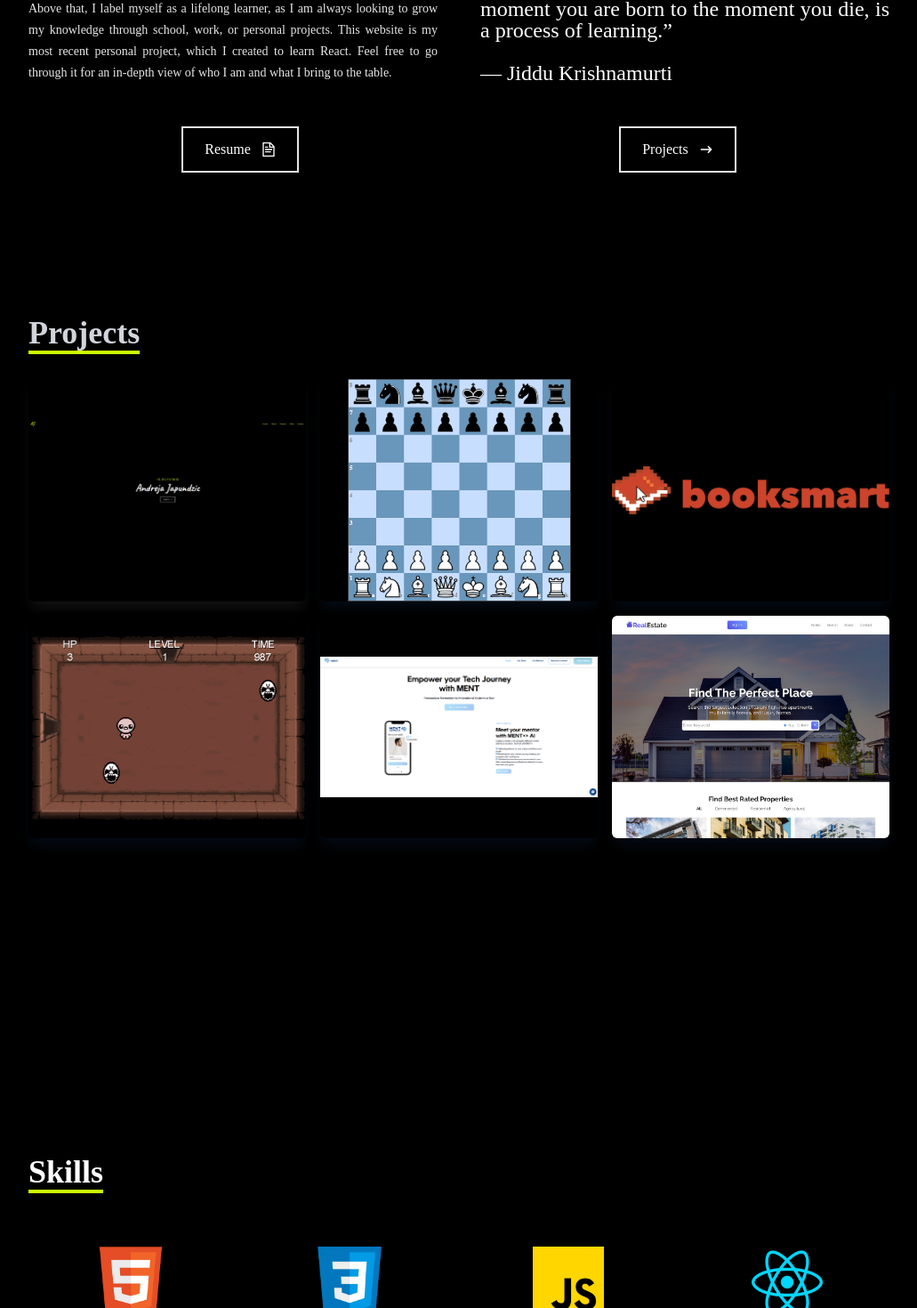
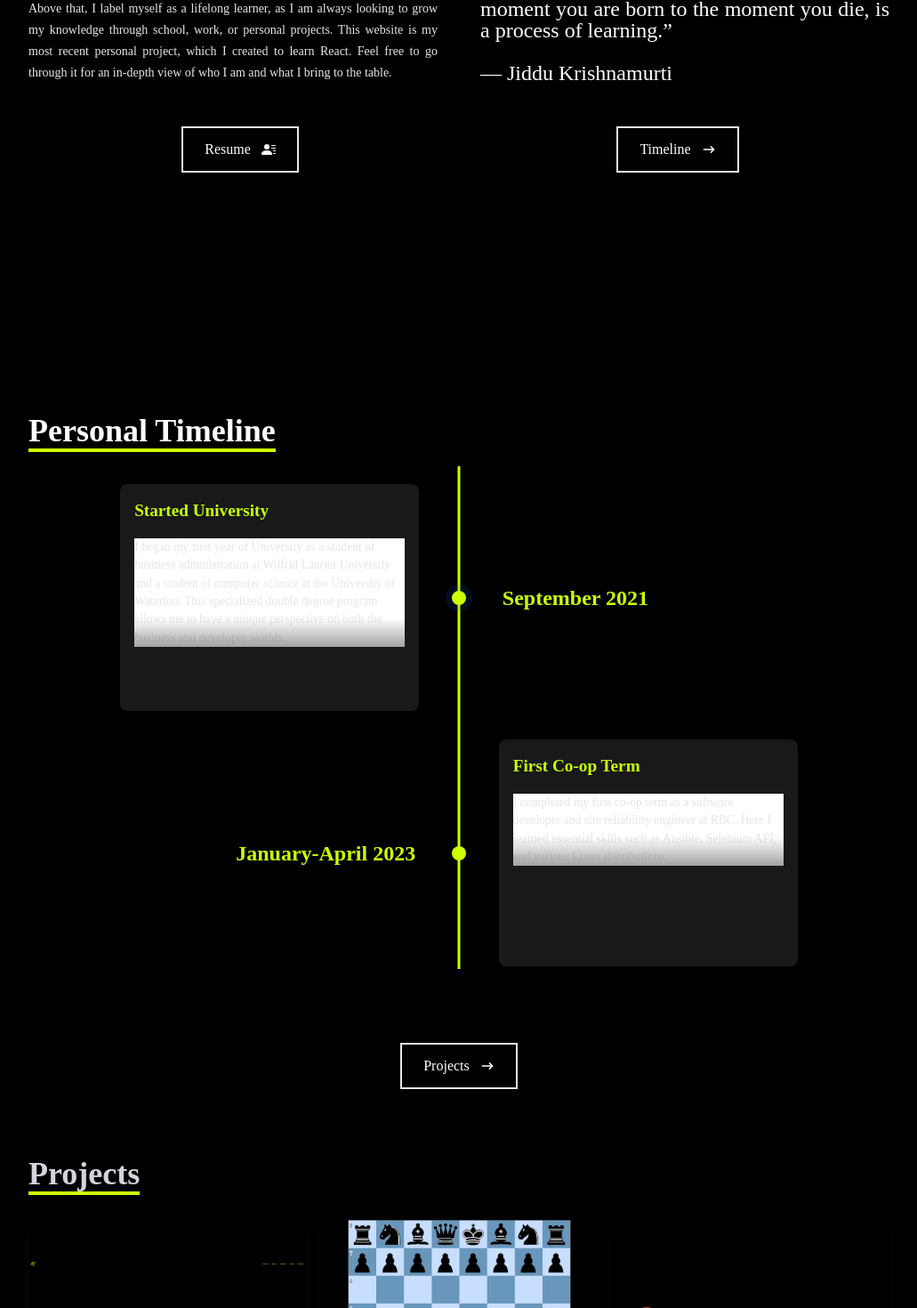
Before and after one commit to a-japundzic/portfolio-react-app, a React (Create React App) app: page / in a window 1280 px wide. Shown: the part 1152-2622 px from the top of the page at 89% size, without its empty margins (124-1155 px from the left). Built offline with nearby package versions, Linux system fonts and the light colour scheme.

Commit message:
Final changes

```diff
--- a/package.json
+++ b/package.json
@@ -9,6 +9,7 @@
     "@testing-library/user-event": "^13.2.1",
     "hamburger-react": "^2.5.0",
     "react": "^18.2.0",
+    "react-chrono": "^2.6.0",
     "react-dom": "^18.2.0",
     "react-icons": "^5.0.1",
     "react-scripts": "5.0.1",
--- a/src/App.js
+++ b/src/App.js
@@ -4,6 +4,7 @@ import Navbar from "./components/Navbar";
 import Skills from "./components/Skills";
 import Work from "./components/Work";
 import Contact from "./components/Contact";
+import Timeline from "./components/Timeline";
 
 
 function App() {
@@ -12,6 +13,7 @@ function App() {
       <Navbar />
       <Home />
       <About />
+      <Timeline />
       <Work />
       <Skills />
       <Contact />
--- a/src/components/About.jsx
+++ b/src/components/About.jsx
@@ -1,6 +1,7 @@
 import React from 'react'
 
 import { GrDocumentText } from "react-icons/gr";
+import {BsFillPersonLinesFill} from 'react-icons/bs'
 import Pdf from '../resume/Andreja_Japundzic_Resume.pdf'
 import {HiArrowNarrowRight} from 'react-icons/hi'
 import {Link} from 'react-scroll'
@@ -39,17 +40,17 @@ export const About = () => {
             <a href = {Pdf} target = "_blank">
                         <button className='text-white group border-2 px-6 py-3 my-2 flex justify-center items-center hover:text-black hover:bg-[#CCFF01] hover:border-[#CCFF01] duration-300'>
                             Resume
-                            <GrDocumentText className='ml-3'/>
+                            <BsFillPersonLinesFill className='ml-3'/>
                         </button>
             </a>
             <div>
                 <Link
-                    to="work"
+                    to="timeline"
                     smooth={true}
                     duration={700}
                 >
                     <button className='text-white group border-2 px-6 py-3 my-2 flex justify-center items-center hover:text-black hover:bg-[#CCFF01] hover:border-[#CCFF01] duration-300'>
-                        Projects
+                        Timeline
                         <HiArrowNarrowRight className='ml-3 group-hover:rotate-90 duration-300'/>
                     </button>
                 </Link>
--- a/src/components/Contact.jsx
+++ b/src/components/Contact.jsx
@@ -2,7 +2,7 @@ import React from 'react'
 
 const Contact = () => {
   return (
-    <div name='contact' className='w-full h-screen bg-[#000000] flex justify-center items-center p-4'>
+    <div name='contact' className='w-full h-screen bg-[#000000] flex justify-center items-center p-'>
         <form method='POST' action="https://getform.io/f/pbmznzoa" className='flex flex-col max-w-[600px] w-full'>
           <div className='pb=8'>
             <p className='text-4xl font-bold inline border-b-4 border-[#CCFF01] text-white'>Contact</p>
--- a/src/components/Navbar.jsx
+++ b/src/components/Navbar.jsx
@@ -4,6 +4,8 @@ import { HiOutlineMail } from 'react-icons/hi'
 import {BsFillPersonLinesFill} from 'react-icons/bs'
 import {Link} from 'react-scroll'
 import Hamburger from 'hamburger-react'
+
+import Pdf from '../resume/Andreja_Japundzic_Resume.pdf'
 
 import Logo from '../assets/logo2.png'
 
@@ -21,9 +23,9 @@ const Navbar = () => {
 
     const controlNavbar = () => {
       if (window.scrollY > 250) { // if scroll down hide the navbar
+        setShow(false);
+      } else { // if scroll up show the navbar
         setShow(true);
-      } else { // if scroll up show the navbar
-        setShow(false);
       }
 
       // remember current page location to use in the next move
@@ -41,12 +43,12 @@ const Navbar = () => {
 
   return (
     <div className={`fixed w-full h-[80px] flex justifty-between items-center px-4 bg-[##000000] text-[#CCFF01]`}>
-        <div className={`active ${show && 'hidden'}`}>
+        <div className={`logo-width:flex active ${!show && 'hidden'}`}>
             <img src={Logo} alt="Logo Image" style={{width: '50px'}} />
         </div>
 
         {/* menu */}
-        <ul className='hidden md:flex ml-auto'>
+        <ul className='hidden nav-width:flex ml-auto'>
             <li>
                 <Link
                     to="home"
@@ -63,6 +65,15 @@ const Navbar = () => {
                     duration={500}
                 >
                     About
+                </Link>
+            </li>
+            <li>
+                <Link
+                    to="timeline"
+                    smooth={true}
+                    duration={500}
+                >
+                    Timeline
                 </Link>
             </li>
             <li>
@@ -95,7 +106,7 @@ const Navbar = () => {
         </ul>
 
         {/* Hamburger */}
-        <div onClick={handleClick} className='md:hidden ml-auto z-10'>
+        <div onClick={handleClick} className='nav-width:hidden ml-auto z-10'>
             <Hamburger toggled={isOpen} size={20} toggle={setOpen} />
         </div>
 
@@ -119,6 +130,16 @@ const Navbar = () => {
                     duration={500}
                 >
                     About
+                </Link>
+            </li>
+            <li className='py-6 text-4xl'>
+                <Link
+                    onClick={handleClick}
+                    to="timeline"
+                    smooth={true}
+                    duration={500}
+                >
+                    Timeline
                 </Link>
             </li>
             <li className='py-6 text-4xl'>
@@ -154,31 +175,31 @@ const Navbar = () => {
         </ul>
 
         {/* Social icons */}
-        {/* <div className='flex fixed flex-col top-[35%] left-0 text-white'>
+         <div className='flex fixed flex-col top-[35%] left-0 text-white'>
             <ul>
                 <li className='w-[80px] logo-width:w-[160px] h-[40px] lg:h-[60px] flex justify-between items-center ml-[-80px] hover:ml-[-10px] duration-300 bg-blue-600'>
-                    <a className='mr-[-10px] lg:mr-0 duration-300 flex justify-between items-center w-full text-white' href="/">
+                    <a className='mr-[-10px] lg:mr-0 duration-300 flex justify-between items-center w-full text-white' href="https://www.linkedin.com/in/a-japundzic/" target='_blank'>
                         LinkedIn <FaLinkedin size={30} />
                     </a>
                 </li>
                 <li className='w-[80px] logo-width:w-[160px] h-[40px] lg:h-[60px] flex justify-between items-center ml-[-80px] hover:ml-[-10px] duration-300 bg-[#333333]'>
-                    <a className='mr-[-10px] lg:mr-0 duration-300 flex justify-between items-center w-full text-white' href="/">
+                    <a className='mr-[-10px] lg:mr-0 duration-300 flex justify-between items-center w-full text-white' href="https://github.com/a-japundzic" target='_blank'>
                         GitHub <FaGithub size={30} />
                     </a>
                 </li>
                 <li className='w-[80px] logo-width:w-[160px] h-[40px] lg:h-[60px] flex justify-between items-center ml-[-80px] hover:ml-[-10px] duration-300 bg-[#6fc2b0]'>
-                    <a className='mr-[-10px] lg:mr-0 duration-300 flex justify-between items-center w-full text-white' href="/">
+                    <a className='mr-[-10px] lg:mr-0 duration-300 flex justify-between items-center w-full text-white' href="mailto:japu1350@mylaurier.ca">
                         Email <HiOutlineMail size={30} />
                     </a>
                 </li>
                 <li className='w-[80px] logo-width:w-[160px] h-[40px] lg:h-[60px] flex justify-between items-center ml-[-80px] hover:ml-[-10px] duration-300 bg-[#565f69]'>
-                    <a className='mr-[-10px] lg:mr-0 duration-300 flex justify-between items-center w-full text-white' href="/">
+                    <a className='mr-[-10px] lg:mr-0 duration-300 flex justify-between items-center w-full text-white' href = {Pdf} target = "_blank">
                         Resume <BsFillPersonLinesFill size={30} />
                     </a>
                 </li>
             </ul>
 
-        </div> */}
+        </div>
     </div>
   )
 }
--- /dev/null
+++ b/src/components/Timeline.jsx
@@ -0,0 +1,93 @@
+import React from 'react'
+
+import { Chrono } from 'react-chrono'
+
+import {HiArrowNarrowRight} from 'react-icons/hi'
+import {Link} from 'react-scroll'
+
+const Timeline = () => {
+
+    const items = [
+        {
+            title: "September 2021",
+            cardTitle: "Started University",
+            cardDetailedText: "I began my first year of University as a student of business administration at Wilfrid Laurier University and a student of computer science at the University of Waterloo. This specialized double degree program allows me to have a unique perspective on both the business and developer worlds.",
+        },
+        {
+            title: "January-April 2023",
+            cardTitle: "First Co-op Term",
+            cardDetailedText: "I completed my first co-op term as a software developer and site reliability engineer at RBC. Here I learned essential skills such as Ansible, Selenium API, and various Linux distributions.",
+        },
+        {
+            title: "January-April 2024",
+            cardTitle: "Second Co-op Term",
+            cardDetailedText: "I completed my second co-op as a systems administrator at IBM. Here I built on the foundation of skills and tools I learned to use at RBC through continued use of Ansible and various Linux distributions. Additionally, I learned new skills, such as how to use Jira to solve production issues. Finally, I got the opportunity to participate in a Swift Audit, which gave me valuable insights on the infrastructure of high-security systems. ",
+        },
+        {
+            title: "September-December 2024",
+            cardTitle: "Exchange",
+            cardDetailedText: "I will be going on exchange to the NHH Norwegian School of Economics in Bergen, Norway. NHH is one of the leading business schools in Europe, where I will have the opportunity to grow my business skills. Additionally, the ability to experience several different cultures will help me gain unique perspectives and assist in my overall growth as an individual. ",
+        },
+        {
+            title: "January-April 2025",
+            cardTitle: "Third Co-op Term",
+            cardDetailedText: "This will be my third co-op term and the one I am currently applying to jobs for. I am hoping to bring my unique perspectives and skills to assist the company in pursuing its objectives. I also hope to continue my learning and building my skill set through my role at the company. ",
+        },
+        {
+            title: "September-December 2025",
+            cardTitle: "Fourth Co-op Term",
+            cardDetailedText: "This will be my final co-op term, where I will focus on continuing my learning and expanding my skill set. ",
+        },
+        {
+            title: "August 2026",
+            cardTitle: "Graduation",
+            cardDetailedText: "After I complete my final school term in the summer, I will officially graduate the double degree program. This will be the start of a new learning journey for me as I continue to build off the foundation gained from my program and I continue my learning at a new job role or higher education. As stated above, there is no end to education. ",
+        },
+    ];
+
+
+    return (
+        <div name='timeline' className='bg-[#000000] w-full h-screen items-center text-white '>
+            <div className='max-w-[1000px] mx-auto p-4 flex flex-col justify-center w-full h-full'>
+                <div className='pb-5'>
+                    <p className='text-4xl font-bold inline border-b-4 border-[#CCFF01] '>Personal Timeline</p>
+                </div>
+
+                <Chrono
+                    theme={{
+                        primary: '#CCFF01',
+                        secondary: '#00000',
+                        cardBgColor: '#191919',
+                        titleColor: '#CCFF01',
+                        titleColorActive: '#CCFF01',
+                        cardTitleColor: '#CCFF01',
+                        cardDetailsColor: '#E6E6E6',
+                    }}
+
+                    fontSizes={{
+                        cardSubtitle: '0.85rem',
+                        cardText: '0.8rem',
+                        cardTitle: '1.2rem',
+                        title: '1.5rem',
+                    }}
+
+                    items={items} mode="VERTICAL_ALTERNATING" disableToolbar cardHeight={255} />
+
+                <div className='flex justify-center items-center pt-[75px]'>
+                    <Link
+                        to="work"
+                        smooth={true}
+                        duration={700}
+                    >
+                        <button className='text-white group border-2 px-6 py-3 my-2 flex justify-center items-center hover:text-black hover:bg-[#CCFF01] hover:border-[#CCFF01] duration-300'>
+                            Projects
+                            <HiArrowNarrowRight className='ml-3 group-hover:rotate-90 duration-300'/>
+                        </button>
+                    </Link>
+                </div>
+            </div>
+        </div>
+    )
+}
+
+export default Timeline
--- a/src/components/Work.jsx
+++ b/src/components/Work.jsx
@@ -7,9 +7,12 @@ import booksmart from '../assets/projects/booksmart.png'
 import bindingofICS from '../assets/projects/bindingOfICS.png'
 import MENT from '../assets/projects/MENT.png'
 
+import {HiArrowNarrowRight} from 'react-icons/hi'
+import {Link} from 'react-scroll'
+
 const Work = () => {
   return (
-    <div name='work' className='w-full md:h-screen text-white bg-[#000000] pb-[400px]'>
+    <div name='work' className='w-full md:h-screen text-white bg-[#000000] pb-[400px] pt-[400px]'>
       <div className='max-w-[1000px] mx-auto p-4 flex flex-col justify-center w-full h-full'>
         <div className='pb-8'>
           <p className='text-4xl font-bold inline border-b-4 text-gray-300 border-[#CCFF01]'>Projects</p>
@@ -31,9 +34,9 @@ const Work = () => {
                 Personal Website
               </span>
               <div className='pt-8 text-center'>
-                <a href="/">
+                <a href="https://github.com/a-japundzic/portfolio-react-app" target='_blank'>
                   <button className='text-center rounded-lg px-4 py-3 m-2 bg-white text-black font-bold text-lg'>
-                    Git Repo
+                    Info
                   </button>
                 </a>
               </div>
@@ -56,7 +59,7 @@ const Work = () => {
               <div className='pt-8 text-center'>
                 <a href="https://github.com/a-japundzic/Chess" target="_blank">
                   <button className='text-center rounded-lg px-4 py-3 m-2 bg-white text-black font-bold text-lg'>
-                    Git Repo
+                    Info
                   </button>
                 </a>
               </div>
@@ -77,9 +80,9 @@ const Work = () => {
                 Book Database in Java
               </span>
               <div className='pt-8 text-center'>
-                <a href="https://github.com/a-japundzic/BookSmart-Database" target='_blank'>
+                <a href="https://github.com/a-japundzic/BookSmart-Database" target='_blank' >
                   <button className='text-center rounded-lg px-4 py-3 m-2 bg-white text-black font-bold text-lg'>
-                    Git Repo
+                    Info
                   </button>
                 </a>
               </div>
@@ -102,7 +105,7 @@ const Work = () => {
               <div className='pt-8 text-center'>
                 <a href="https://github.com/a-japundzic/TheBindingOfICS" target='_blank'>
                   <button className='text-center rounded-lg px-4 py-3 m-2 bg-white text-black font-bold text-lg'>
-                    Git Repo
+                    Info
                   </button>
                 </a>
               </div>
@@ -125,33 +128,27 @@ const Work = () => {
               <div className='pt-8 text-center'>
                 <a href="https://github.com/a-japundzic/MENT-APP" target='_blank'>
                   <button className='text-center rounded-lg px-4 py-3 m-2 bg-white text-black font-bold text-lg'>
-                    Git Repo
-                  </button>
-                </a>
-              </div>
-            </div>
-          </div>
-
-          {/* Grid item */}
-          <div
-            style={{backgroundImage: `url(${realEstate})`}}
-            className='shadow-lg shadow-[#040c16] group container rounded-md flex justify-center items-center mx-auto content-div'>
-
-            {/* Hover Effects */}
-            <div className='opacity-0 group-hover:opacity-100'>
-              <span className='text-2xl font-bold text-white tracking-wider'>
-                React JS Application
-              </span>
-              <div className='pt-8 text-center'>
-                <a href="/">
-                  <button className='text-center rounded-lg px-4 py-3 m-2 bg-white text-black font-bold text-lg'>
-                    Code
+                    Info
                   </button>
                 </a>
               </div>
             </div>
           </div>
         </div>
+
+        <div className='flex justify-center items-center pt-[75px]'>
+                    <Link
+                        to="skills"
+                        smooth={true}
+                        duration={700}
+                    >
+                        <button className='text-white group border-2 px-6 py-3 my-2 flex justify-center items-center hover:text-black hover:bg-[#CCFF01] hover:border-[#CCFF01] duration-300'>
+                            Skills
+                            <HiArrowNarrowRight className='ml-3 group-hover:rotate-90 duration-300'/>
+                        </button>
+                    </Link>
+          </div>
+
       </div>
     </div>
   )
--- a/tailwind.config.js
+++ b/tailwind.config.js
@@ -3,7 +3,9 @@ module.exports = {
   content: ["./src/**/*.{js,jsx,ts,tsx}",],
   theme: {
     screens: {
-      'logo-width': '1093px',
+      'nav-width': '845px',
+
+      'logo-width': '1135px',
       // Width at which logos disappear
 
       'sm': '640px',
```
Also changed, not shown: src/components/Skills.jsx (+16 -0 lines), 1 other file (tests, documents, lock files or other folders).
